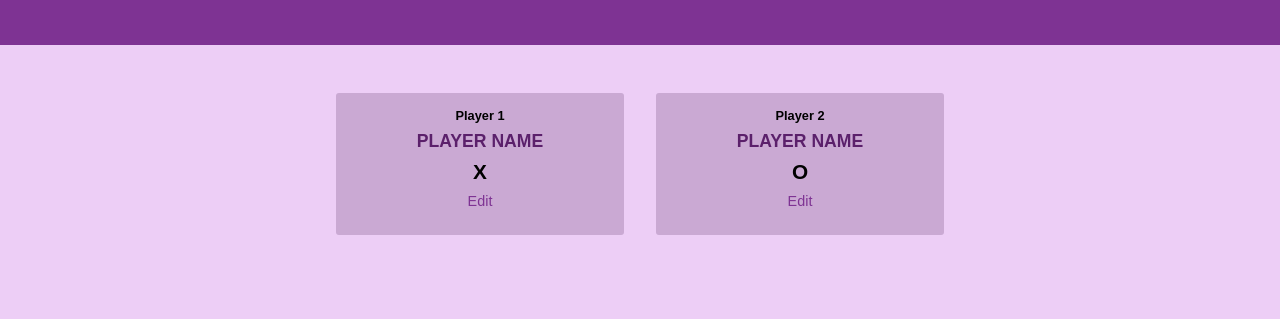
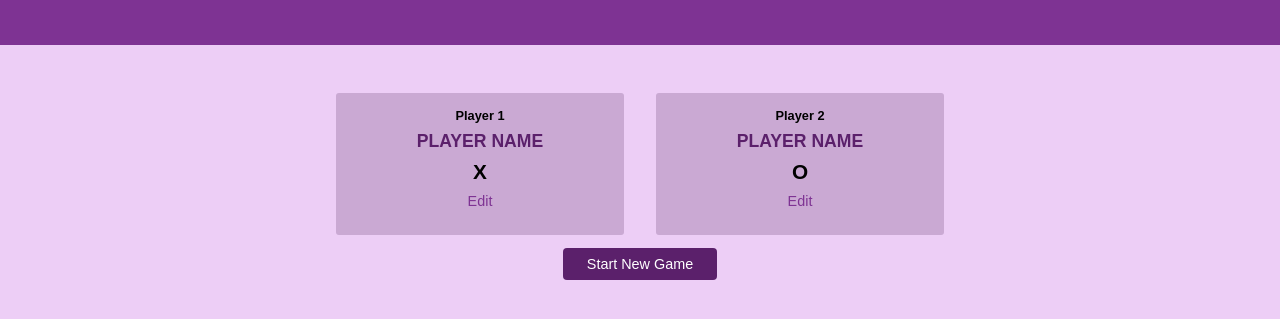
Before and after one commit to J0rgeMG/tic-tac-toe, a plain HTML site: page my-aproach/index.html in a window 1280 px wide. Shown: the part 127-446 px from the top of the page. Drawn offline with Linux system fonts and the light colour scheme.

Commit message:
added button for a new game

```diff
--- a/my-aproach/index.html
+++ b/my-aproach/index.html
@@ -43,5 +43,10 @@
             </ul>
         </div>
     </section>
+    <section id="button-section">
+        <button type="button" id="new-game-button">
+            Start New Game
+        </button>
+    </section>
 </body>
 </html>
--- a/my-aproach/style.css
+++ b/my-aproach/style.css
@@ -31,7 +31,7 @@ header{
 
 #name-selector-show{
     width: 50%;
-    margin: 3rem auto;
+    margin: 3rem auto 0.7rem auto;
     align-self: center;
 
     display: flex;
@@ -81,3 +81,27 @@ header{
     font-size: 0.9rem;
     color: var(--color-purple-500);
 }
+
+#button-section{
+    display: block;
+    text-align: center;
+}
+
+#new-game-button{
+    margin: 0.1rem auto;
+    padding: 0.5rem 1.5rem;
+
+    background-color: var(--color-purple-600);
+    color: white;
+
+    border: 0 solid var(--color-purple-600);
+    border-radius: 4px;
+
+    font: inherit;
+    font-size: 0.9rem;
+}
+
+#new-game-button:hover{
+    cursor: pointer;
+    background-color: var(--color-purple-500);
+}
```
